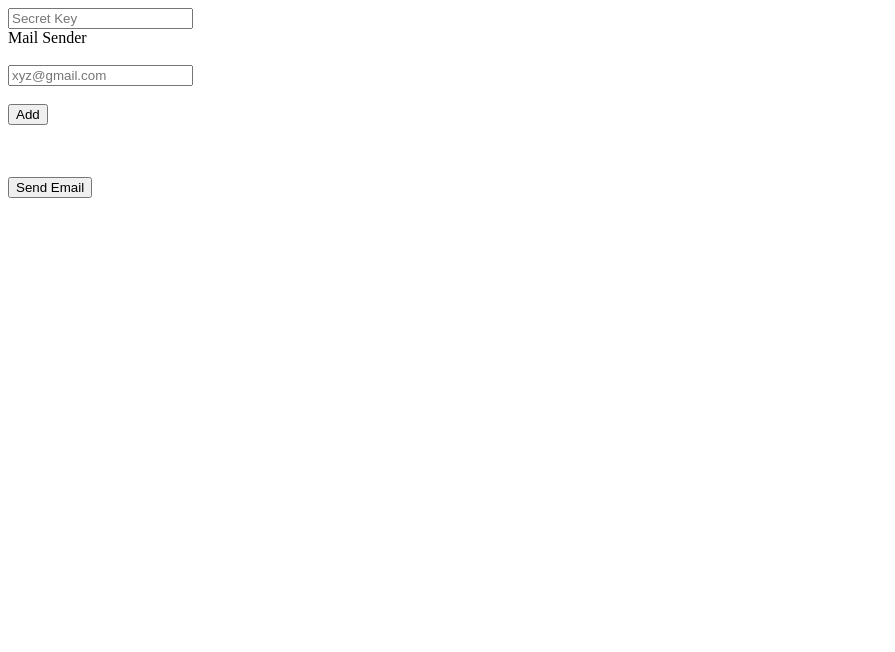
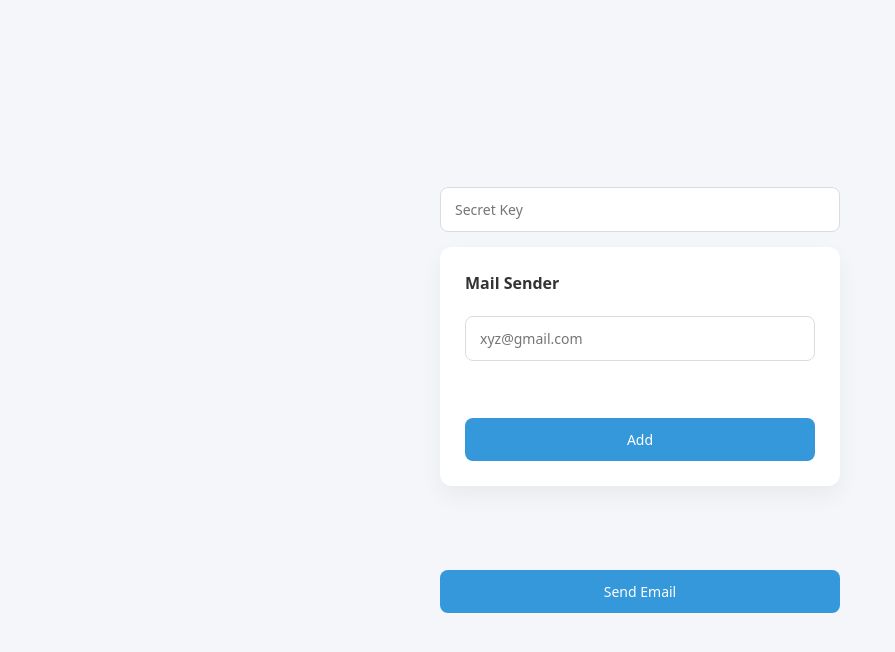
Before and after one commit to Agrawalarchi/archi-emailer-app, a React (Vite) app in the folder client/: page / in a window 1280 px wide. Shown: the top 652 px of the page, without its empty margins (0-895 px from the left). Built offline with nearby package versions, Linux system fonts and the light colour scheme.

Commit message:
style frontend

```diff
--- a/client/src/App.css
+++ b/client/src/App.css
@@ -0,0 +1,120 @@
+/* Reset */
+* {
+  margin: 0;
+  padding: 0;
+  box-sizing: border-box;
+  font-family: system-ui, -apple-system, BlinkMacSystemFont, "Segoe UI", sans-serif;
+}
+
+body {
+  background: #f4f6f9;
+}
+
+/* Main container */
+main {
+  min-height: 100vh;
+  display: flex;
+  flex-direction: column;
+  align-items: center;
+  justify-content: center;
+  padding: 20px;
+}
+
+/* Card container */
+form,
+ul,
+button,
+input {
+  width: 100%;
+  max-width: 400px;
+}
+
+/* Card look */
+form {
+  background: #ffffff;
+  padding: 25px;
+  border-radius: 12px;
+  box-shadow: 0 10px 25px rgba(0, 0, 0, 0.05);
+}
+
+/* Label */
+label {
+  font-weight: 600;
+  color: #333;
+}
+
+/* Inputs */
+input {
+  width: 100%;
+  padding: 12px 14px;
+  border: 1px solid #dcdcdc;
+  border-radius: 8px;
+  outline: none;
+  font-size: 14px;
+  transition: 0.2s ease;
+  margin-bottom: 15px;
+}
+
+input:focus {
+  border-color: #3498db;
+  box-shadow: 0 0 0 3px rgba(52, 152, 219, 0.1);
+}
+
+/* Buttons */
+button {
+  padding: 12px;
+  border: none;
+  border-radius: 8px;
+  background: #3498db;
+  color: white;
+  font-size: 14px;
+  font-weight: 500;
+  cursor: pointer;
+  transition: 0.2s ease;
+  margin-top: 5px;
+}
+
+button:hover {
+  background: #2980b9;
+  transform: translateY(-1px);
+}
+
+button:active {
+  transform: translateY(0);
+}
+
+/* Email list */
+ul {
+  list-style: none;
+  margin-top: 20px;
+  max-width: 400px;
+
+  /* New additions */
+  max-height: 200px;   /* fixed height */
+  overflow-y: auto;    /* enable vertical scroll */
+  padding-right: 5px;  /* space for scrollbar */
+}
+
+
+li {
+  background: #ffffff;
+  padding: 10px 14px;
+  border-radius: 8px;
+  margin-bottom: 10px;
+  font-size: 14px;
+  box-shadow: 0 4px 12px rgba(0, 0, 0, 0.05);
+  word-break: break-word;
+}
+
+/* Send email button */
+button:last-of-type {
+  margin-top: 20px;
+  max-width: 400px;
+}
+
+/* Responsive */
+@media (max-width: 500px) {
+  form {
+    padding: 20px;
+  }
+}
--- a/client/src/App.jsx
+++ b/client/src/App.jsx
@@ -1,6 +1,7 @@
 import { useState } from "react"
 import Loader from "./loader";
 const apiUrl = import.meta.env.VITE_API_URL;
+import "./App.css";
 
 
 
--- a/client/src/loader.css
+++ b/client/src/loader.css
@@ -0,0 +1,28 @@
+.loader {
+  position: fixed;
+  top: 0;
+  left: 0;
+  width: 100%;
+  height: 100vh;
+  background: #ffffff;
+  display: flex;
+  justify-content: center;
+  align-items: center;
+  z-index: 9999;
+}
+
+.loader__spinner {
+  width: 60px;
+  height: 60px;
+  border: 6px solid #e5e5e5;
+  border-top: 6px solid #3498db;
+  border-radius: 50%;
+  animation: spin 1s linear infinite;
+  font-size: 0;
+}
+
+@keyframes spin {
+  to {
+    transform: rotate(360deg);
+  }
+}
--- a/client/src/loader.jsx
+++ b/client/src/loader.jsx
@@ -1,3 +1,4 @@
+import "./loader.css";
 export default function Loader() {
   return(
     <div className="loader">
```
